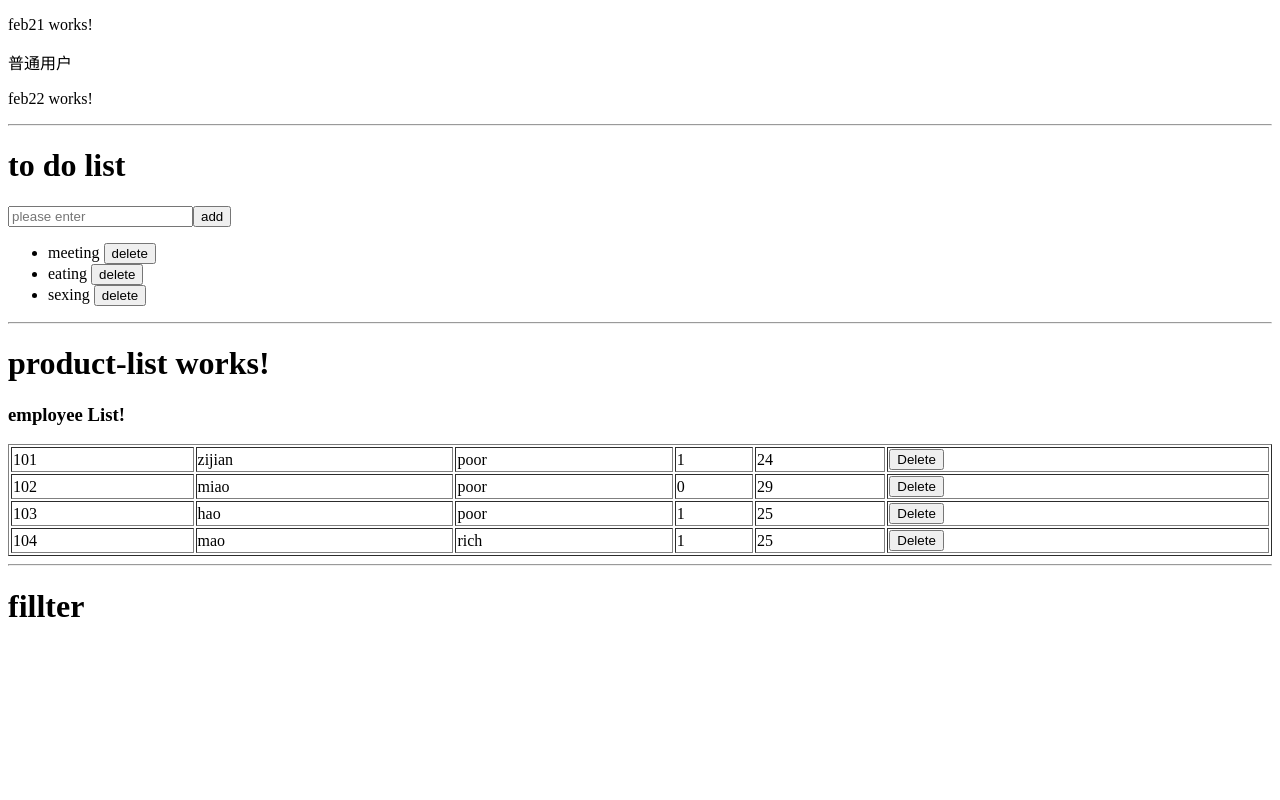
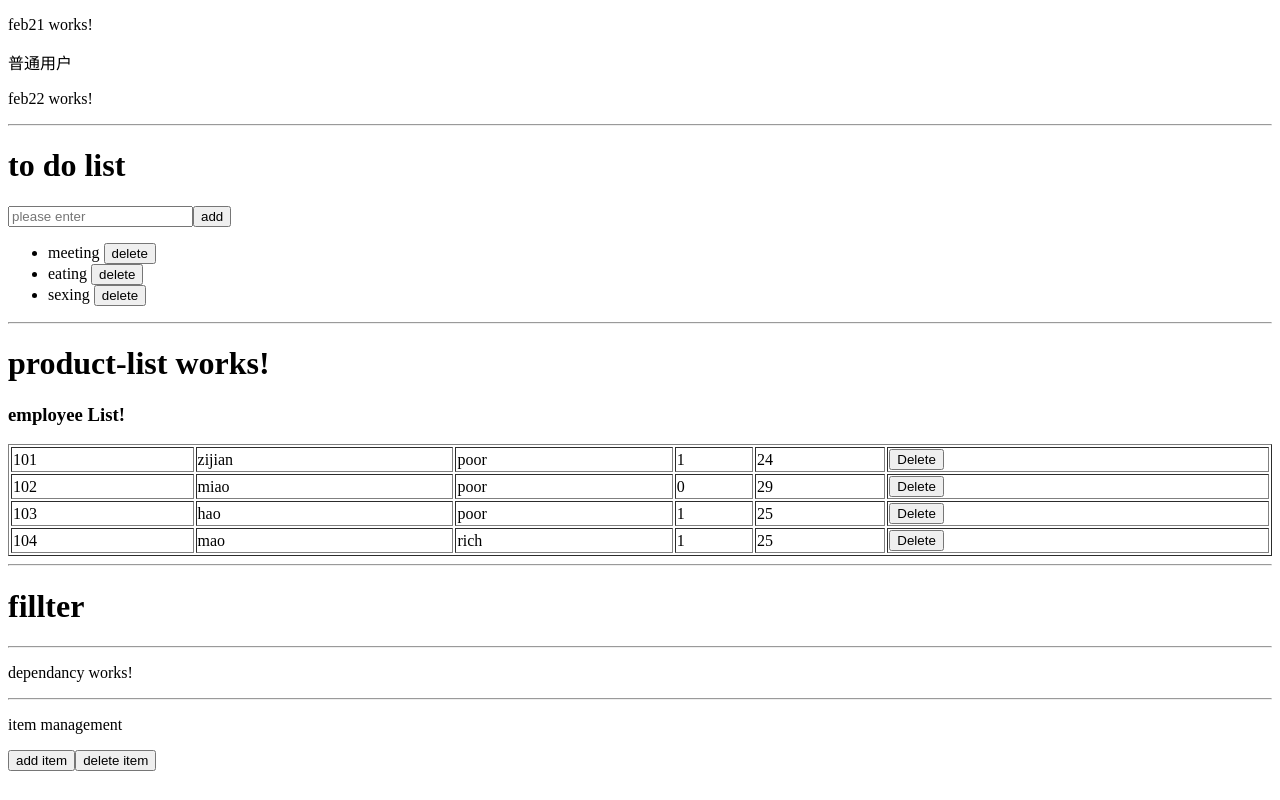
Before and after one commit to ZijianHuang98/Angualr, an Angular app: page / in a window 1280 px wide. Built offline with nearby package versions, Linux system fonts and the light colour scheme.

Commit message:
dependency create

```diff
--- a/src/app/app.component.html
+++ b/src/app/app.component.html
@@ -2,3 +2,5 @@
 <app-feb22></app-feb22>
 <hr>
 <app-product-list></app-product-list>
+<hr>
+<app-dependancy></app-dependancy>
--- a/src/app/app.module.ts
+++ b/src/app/app.module.ts
@@ -8,6 +8,7 @@ import { Feb21Component } from './feb21/feb21.component';
 import { Feb22Component } from './feb22/feb22.component';
 import { ProductListComponent } from './product-list/product-list.component';
 import { sexFilter } from './product-list/sexFilter';
+import { DependancyComponent } from './dependancy/dependancy.component';
 
 @NgModule({
   declarations: [
@@ -15,7 +16,7 @@ import { sexFilter } from './product-list/sexFilter';
     Feb21Component,
     Feb22Component,
     ProductListComponent,
-    sexFilter
+    sexFilter, DependancyComponent
   ],
   imports: [
     BrowserModule,
--- /dev/null
+++ b/src/app/dependancy/dependancy.component.html
@@ -0,0 +1,5 @@
+<p>dependancy works!</p>
+<hr>
+<p>item management</p>
+<button (click)="doAdd()">add item</button>
+<button (click)="doDelete()">delete item</button>
--- /dev/null
+++ b/src/app/dependancy/dependancy.component.ts
@@ -0,0 +1,34 @@
+import { Component, OnInit } from '@angular/core';
+import { LogService } from '../log.service';
+
+@Component({
+  selector: 'app-dependancy',
+  templateUrl: './dependancy.component.html',
+  styleUrls: ['./dependancy.component.css']
+})
+export class DependancyComponent implements OnInit {
+  log = null
+  constructor(abc: LogService) {
+    this.log = abc
+   }
+  doAdd(){
+  console.log("do add")
+  let action = 'add xxx to my cart'
+  this.log.doLog(action)
+  // let uname ='zijian'
+  // let time = new Date().getTime()
+  // let action = 'do some thing '
+  // console.log(`admin: ${uname} ${time} ${action}`)
+  }
+doDelete(){
+  console.log('do delete')
+  let action = 'delete xxx from my cart'
+  this.log.doLog(action)
+  // let uname ='miao'
+  // let time = new Date().getTime()
+  // let action = 'delete some thing '
+  // console.log(`admin: ${uname} ${time} ${action}`)
+}
+  ngOnInit(): void {
+  }
+}
--- /dev/null
+++ b/src/app/log.service.ts
@@ -0,0 +1,12 @@
+import { Injectable } from "@angular/core"
+
+@Injectable({
+    providedIn:'root' //mean the service  serve the root
+})
+export class LogService{
+    doLog(action){
+        let uname = "admin4"
+        let time = new Date().getTime()
+        console.log(`admin:${uname} time:${time} action: ${action}`)
+    }
+}
--- a/src/app/product-list/product-list.component.html
+++ b/src/app/product-list/product-list.component.html
@@ -8,7 +8,7 @@
         <tr *ngFor="let e of eList;index as i">
             <td>{{e.eid}}</td>
             <td>{{e.ename}}</td>
-            <td>{{e.wage | sexFilter}}</td>
+            <td>{{e.wage | sex}}</td>
             <td>{{e.sex}}</td>
             <td>{{e.age}}</td>
             <td>
--- a/src/app/product-list/sexFilter.ts
+++ b/src/app/product-list/sexFilter.ts
@@ -1,7 +1,7 @@
 import { Pipe } from "@angular/core";
 
 @Pipe({
-    name:'sexFilter'
+    name:'sex'
 })
 export class sexFilter{
     transform(val){
```
Also changed, not shown: src/app/dependancy/dependancy.component.css (added).
